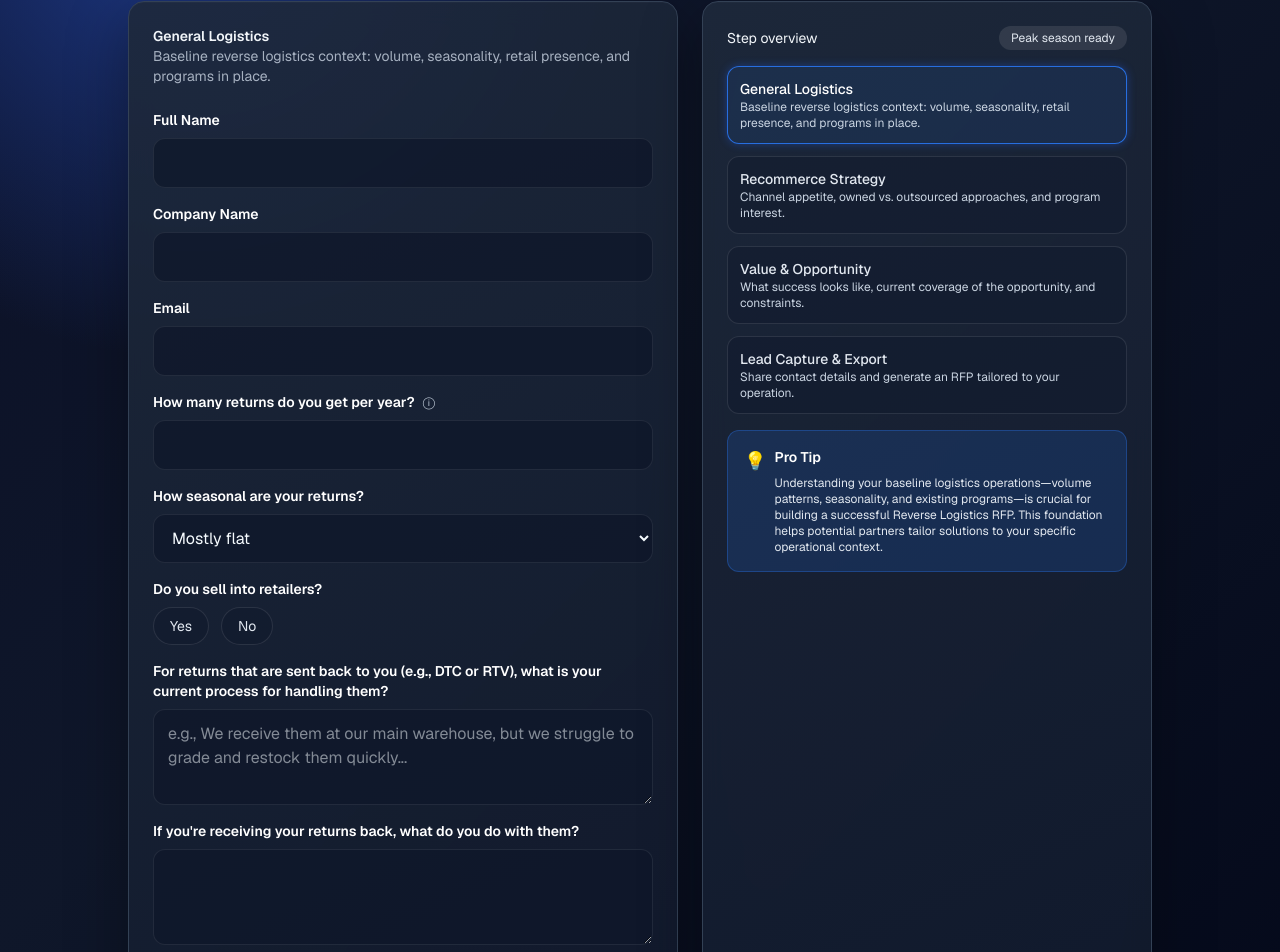
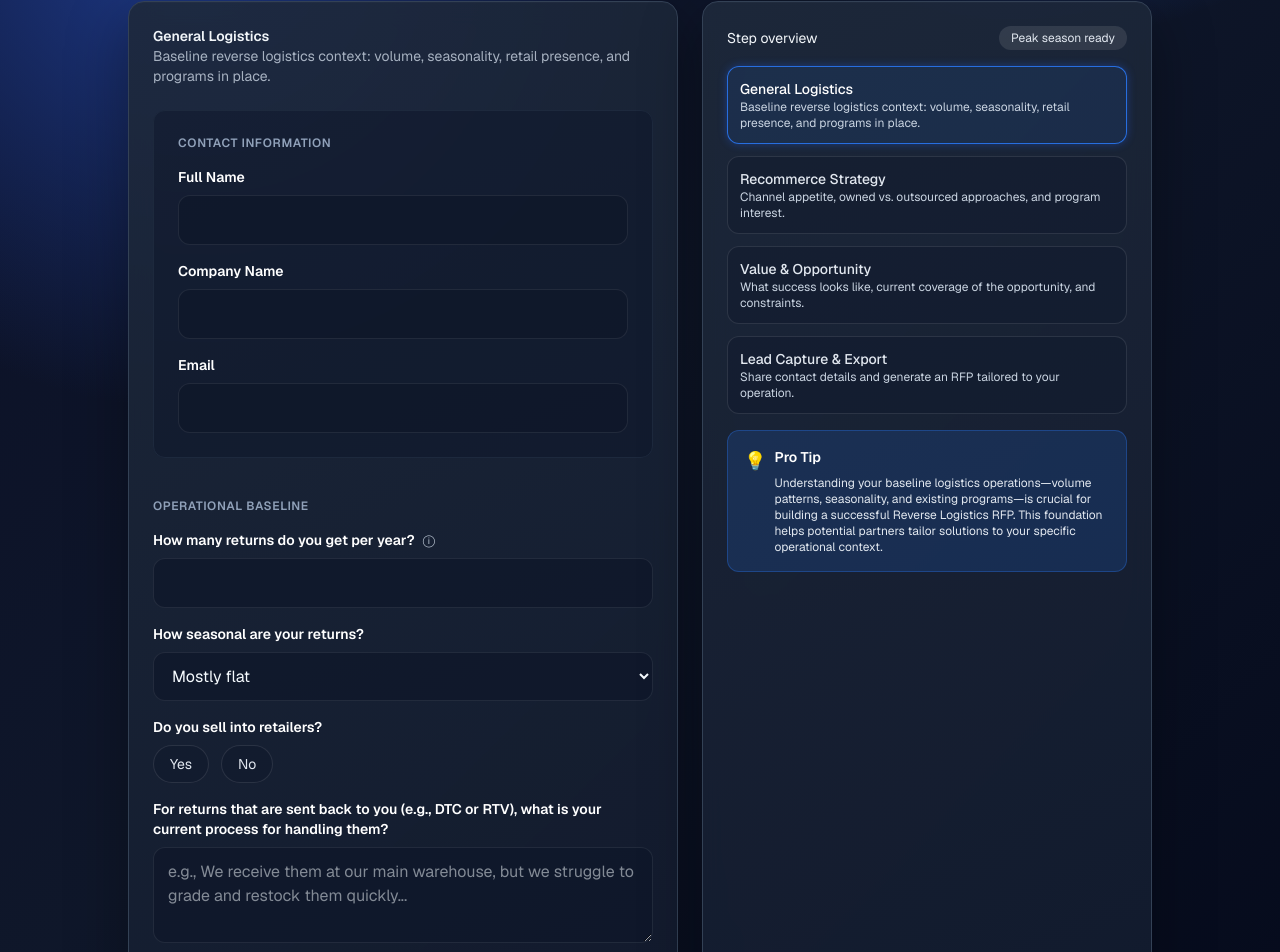
Before and after one commit to carson-am/nok-rfp-tool, a Next.js app: page / in a window 1280 px wide. Shown: the part 473-1425 px from the top of the page. Built offline with nearby package versions, Linux system fonts and the light colour scheme; what @react-pdf/renderer would draw is missing.

Commit message:
Describe what you changed

```diff
--- a/src/app/rfp/page.tsx
+++ b/src/app/rfp/page.tsx
@@ -270,6 +270,11 @@ export default function RfpFormPage() {
 
             {currentStep.id === "general" && (
               <div className="space-y-4">
+                <div className="rounded-xl border border-slate-800 bg-slate-900/50 p-6">
+                  <p className="text-xs uppercase tracking-wider text-slate-400 font-semibold mb-4">
+                    CONTACT INFORMATION
+                  </p>
+                  <div className="space-y-4">
                     <Field label="Full Name">
                       <input
                         type="text"
@@ -315,7 +320,14 @@ export default function RfpFormPage() {
                         </p>
                       )}
                     </Field>
+                  </div>
+                </div>
 
+                <div className="mt-10">
+                  <p className="text-xs uppercase tracking-wider text-slate-400 font-semibold mb-4">
+                    OPERATIONAL BASELINE
+                  </p>
+                  <div className="space-y-4">
                     <Field
                       label="How many returns do you get per year?"
                       helper="Approximate annualized return count."
@@ -496,6 +508,8 @@ export default function RfpFormPage() {
                     </div>
                   </Field>
                 )}
+                  </div>
+                </div>
               </div>
             )}
 
```
Lines whose indentation alone changed are shown as unchanged.
